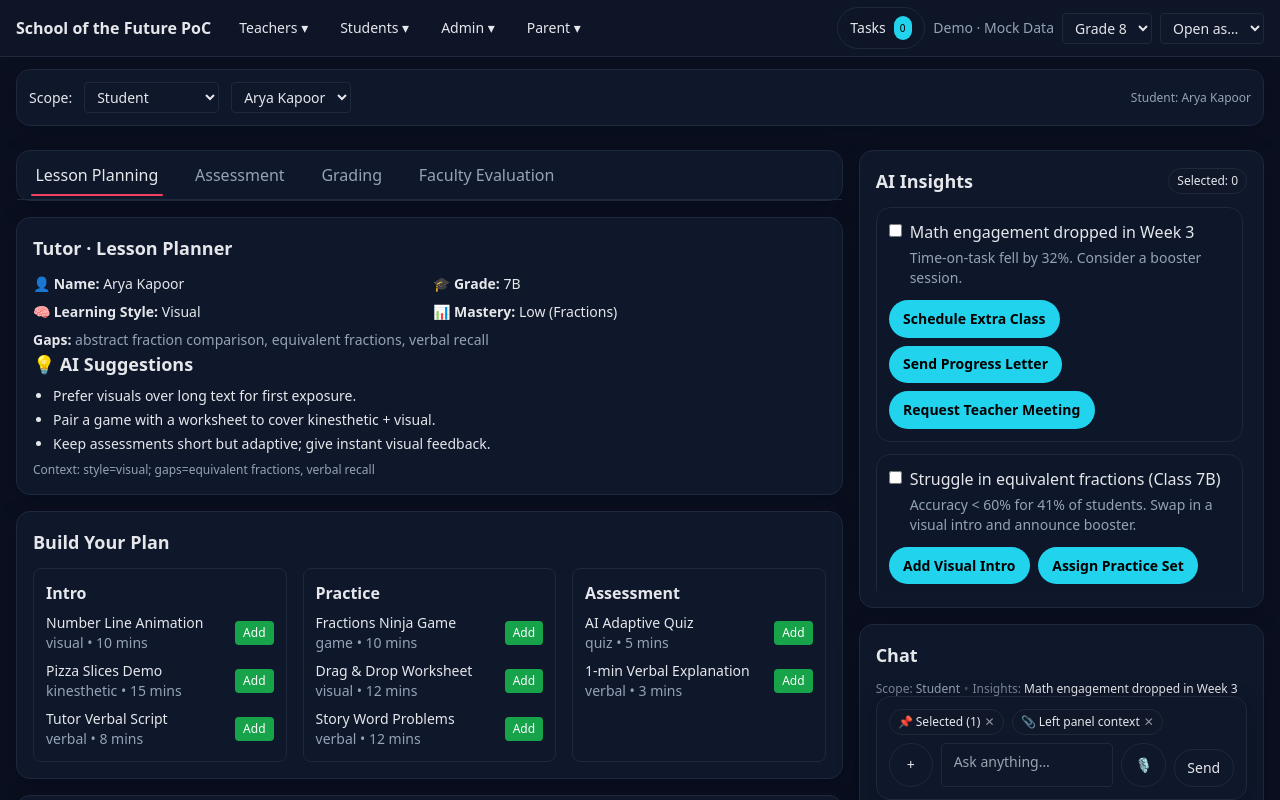
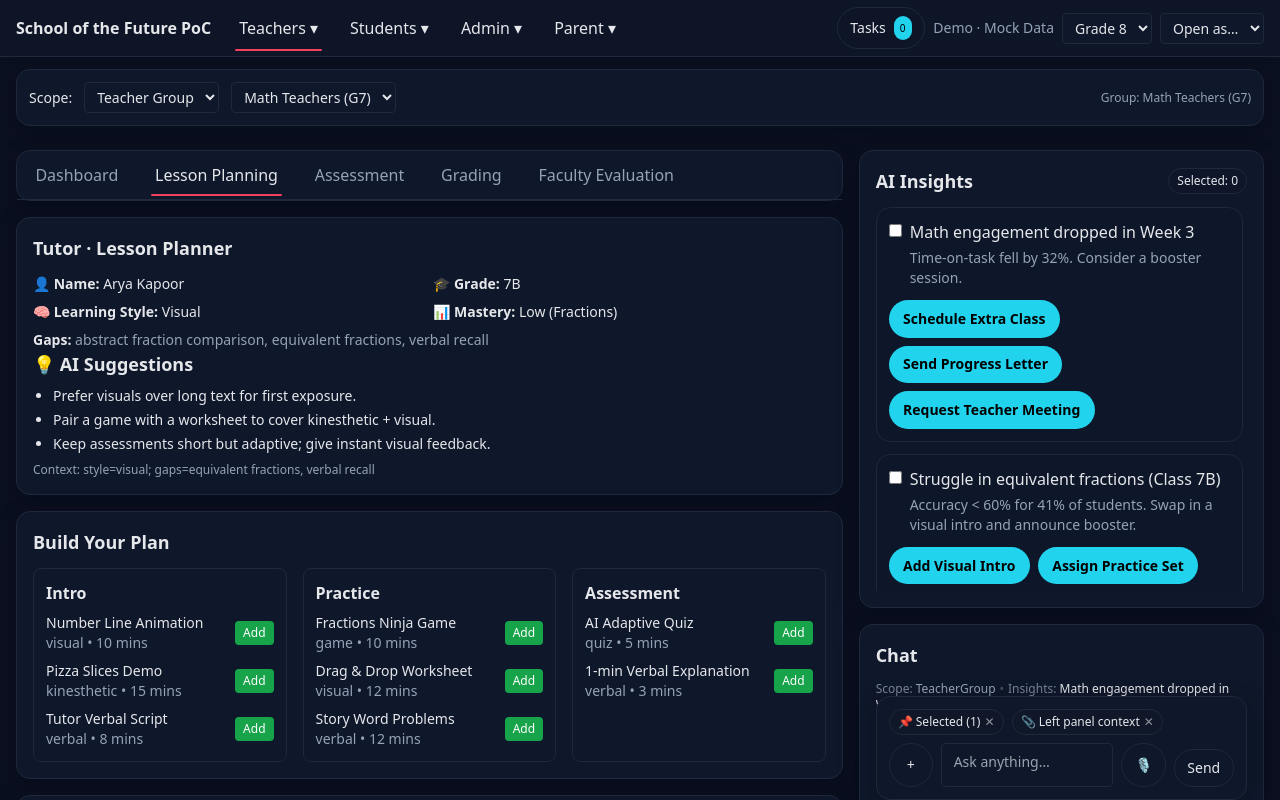
Before and after one commit to dullbrowny/sotf-tutor-planner, a React (Vite) app: page /#/teachers/lesson-planning in a window 1280 px wide. Shown: the top 800 px of the page. Built offline with nearby package versions, Linux system fonts and the light colour scheme.

Commit message:
ux(nav+scope): underline active stakeholder in top nav; auto-sync Scope with section (teachers/students/admin/parent)

```diff
--- a/src/App.jsx
+++ b/src/App.jsx
@@ -1,47 +1,50 @@
 import { ScopeProvider, useScope } from './context/ScopeProvider'
 import Shell from './layouts/Shell'
-import { Card } from './ui/Card'
+import ModuleSwitcher from './components/ModuleSwitcher'
 import InsightsRail from './components/InsightsRail'
 import ChatPanel from './components/ChatPanel'
 import ClassFeedCard from './components/ClassFeedCard'
-import ModuleSwitcher from './components/ModuleSwitcher'
 import insights from './data/insights'
 import { dispatchAction } from './agents/dispatcher'
-import { useState } from 'react'
+import { useEffect, useState } from 'react'
 import { useHashRoute } from './router/useHashRoute'
+import { Card } from './ui/Card'
 
-// Planner bits
+// Teachers: dashboard + planner bits
+import TeachersDashboard from './pages/teachers/Dashboard'
 import StudentProfile from './components/StudentProfile'
 import LessonBlockPicker from './components/LessonBlockPicker'
 import PlanPreview from './components/PlanPreview'
 import AITipsPanel from './components/AITipsPanel'
 
-// Pages
+// Teachers pages
 import LessonPlanning from './pages/teachers/LessonPlanning'
 import Assessment from './pages/teachers/Assessment'
 import Grading from './pages/teachers/Grading'
 import FacultyEval from './pages/teachers/FacultyEval'
+
+// Students pages
 import TutorPlan from './pages/students/TutorPlan'
 import Practice from './pages/students/Practice'
 import StudentDash from './pages/students/Dashboard'
+
+// Admin pages
 import AdminOverview from './pages/admin/Overview'
 import Predictive from './pages/admin/Predictive'
+
+// Parent pages
 import ParentPortal from './pages/parent/Portal'
 import ParentComms from './pages/parent/Comms'
 
 function RightRail({ selected, onToggle, onClear }) {
-  const { scope } = useScope()
-
-  const doAction = async (ins, action) => {
-    const task = await dispatchAction(scope, action)
+  const doAction = async (_ins, action) => {
+    const task = await dispatchAction({}, action)
     alert(`✅ Action queued: ${action.label}\nTask: ${task.id}`)
   }
-
   const doBulkAction = async (insightsArr, action) => {
-    for (const ins of insightsArr) { await dispatchAction(scope, action) }
+    for (const _ of insightsArr) await dispatchAction({}, action)
     alert(`✅ Applied "${action.label}" to ${insightsArr.length} selected insights`)
   }
-
   return (
     <>
       <InsightsRail
@@ -53,21 +56,21 @@ function RightRail({ selected, onToggle, onClear }) {
         onBulkAction={doBulkAction}
       />
       <ChatPanel selectedInsights={selected.length ? selected : [insights[0]]} onAction={doAction} />
-      {scope.kind === 'class' && <ClassFeedCard classId={scope.classId} />}
+      <ClassFeedCard classId="7B" />
     </>
   )
 }
 
 function TeachersLessonPlanner() {
   const [plan, setPlan] = useState({ intro: [], practice: [], assessment: [] })
-  const onAdd = (stage, item) => setPlan(prev => prev[stage].some(x => x.id === item.id) ? prev : ({ ...prev, [stage]: [...prev[stage], item] }))
-  const onRemove = (stage, id) => setPlan(prev => ({ ...prev, [stage]: prev[stage].filter(x => x.id !== id) }))
+  const onAdd = (stage, item) => setPlan(p => p[stage].some(x=>x.id===item.id)?p:{...p,[stage]:[...p[stage],item]})
+  const onRemove = (stage, id) => setPlan(p => ({...p,[stage]:p[stage].filter(x=>x.id!==id)}))
   const onSend = () => alert('Lesson sent to student!\n' + JSON.stringify(plan, null, 2))
   return (
     <>
       <Card title="Tutor · Lesson Planner">
         <StudentProfile />
-        <AITipsPanel style="visual" gaps={['equivalent fractions', 'verbal recall']} />
+        <AITipsPanel style="visual" gaps={['equivalent fractions','verbal recall']} />
       </Card>
       <LessonBlockPicker onAdd={onAdd} />
       <PlanPreview plan={plan} onRemove={onRemove} />
@@ -80,22 +83,49 @@ function TeachersLessonPlanner() {
 }
 
 function MainArea() {
-  const { path } = useHashRoute()
+  const { path } = useHashRoute('/teachers/dashboard')
   const [selected, setSelected] = useState([])
+  const { scope, setScope, Directory } = useScope()
+
+  // Derive top section from hash route
+  const section = path.split('/').filter(Boolean)[0] || 'teachers'
+
+  // Auto-sync Scope with top section
+  useEffect(() => {
+    const desiredKind =
+      section === 'teachers' ? 'teacherGroup' :
+      section === 'students' ? 'student' :
+      section === 'admin'    ? 'school' :
+      section === 'parent'   ? 'parentGroup' : 'school'
+
+    if (scope.kind === desiredKind) return
+
+    if (desiredKind === 'student') {
+      setScope({ kind: 'student', studentId: (Directory.students[0] || {}).id })
+    } else if (desiredKind === 'teacherGroup') {
+      setScope({ kind: 'teacherGroup', groupId: (Directory.teacherGroups[0] || {}).id })
+    } else if (desiredKind === 'parentGroup') {
+      setScope({ kind: 'parentGroup', groupId: (Directory.parentGroups[0] || {}).id })
+    } else {
+      setScope({ kind: 'school' })
+    }
+  // eslint-disable-next-line react-hooks/exhaustive-deps
+  }, [section])
+
   const onToggle = (ins) => setSelected(prev => prev.some(x=>x.id===ins.id) ? prev.filter(x=>x.id!==ins.id) : [...prev, ins])
   const onClear = () => setSelected([])
 
-  // Which stakeholder menu to render
   const teacherMenu = [
+    { label: 'Dashboard', href: '/teachers/dashboard' },
     { label: 'Lesson Planning', href: '/teachers/lesson-planning' },
     { label: 'Assessment', href: '/teachers/assessment' },
     { label: 'Grading', href: '/teachers/grading' },
     { label: 'Faculty Evaluation', href: '/teachers/faculty-eval' },
   ]
   const studentMenu = [
+    { label: 'Dashboard', href: '/students/dashboard' },
     { label: 'Tutor Plan', href: '/students/tutor-plan' },
     { label: 'Practice', href: '/students/practice' },
-    { label: 'Dashboard', href: '/students/dashboard' },
   ]
   const adminMenu = [
     { label: 'Overview', href: '/admin/overview' },
@@ -111,15 +141,20 @@ function MainArea() {
   else if (path.startsWith('/admin')) menu = adminMenu
   else if (path.startsWith('/parent')) menu = parentMenu
 
-  let page = <TeachersLessonPlanner />
-  if (path === '/teachers/assessment') page = <Assessment />
+  let page = <TeachersDashboard />
+  if (path === '/teachers/lesson-planning') page = <TeachersLessonPlanner />
+  else if (path === '/teachers/assessment') page = <Assessment />
   else if (path === '/teachers/grading') page = <Grading />
   else if (path === '/teachers/faculty-eval') page = <FacultyEval />
+  else if (path === '/teachers/dashboard') page = <TeachersDashboard />
+
   else if (path === '/students/tutor-plan') page = <TutorPlan />
   else if (path === '/students/practice') page = <Practice />
   else if (path === '/students/dashboard') page = <StudentDash />
+
   else if (path === '/admin/overview') page = <AdminOverview />
   else if (path === '/admin/predictive') page = <Predictive />
+
   else if (path === '/parent/portal') page = <ParentPortal />
   else if (path === '/parent/comms') page = <ParentComms />
 
--- a/src/components/StakeholderNav.jsx
+++ b/src/components/StakeholderNav.jsx
@@ -1,32 +1,51 @@
+import { useEffect, useState } from 'react'
+
 const groups = [
-  { label: 'Teachers', items: [
+  { key: 'teachers', label: 'Teachers', items: [
     { label: 'Dashboard', href: '/teachers/dashboard' },
     { label: 'Lesson Planning', href: '/teachers/lesson-planning' },
     { label: 'Assessment', href: '/teachers/assessment' },
     { label: 'Grading', href: '/teachers/grading' },
     { label: 'Faculty Evaluation', href: '/teachers/faculty-eval' },
   ]},
-  { label: 'Students', items: [
+  { key: 'students', label: 'Students', items: [
     { label: 'Dashboard', href: '/students/dashboard' },
     { label: 'Tutor Plan (Micro)', href: '/students/tutor-plan' },
     { label: 'Practice', href: '/students/practice' },
   ]},
-  { label: 'Admin', items: [
+  { key: 'admin', label: 'Admin', items: [
     { label: 'Overview', href: '/admin/overview' },
     { label: 'Predictive Analytics', href: '/admin/predictive' },
   ]},
-  { label: 'Parent', items: [
+  { key: 'parent', label: 'Parent', items: [
     { label: 'Portal', href: '/parent/portal' },
     { label: 'Communications', href: '/parent/comms' },
   ]},
 ]
 
+function getSectionFromHash() {
+  const h = (window.location.hash || '#/').slice(1) // '/teachers/...'
+  const seg = h.split('/').filter(Boolean)[0] || 'teachers'
+  return seg
+}
+
 export default function StakeholderNav() {
+  const [activeSection, setActiveSection] = useState(getSectionFromHash())
+
+  useEffect(() => {
+    const onHash = () => setActiveSection(getSectionFromHash())
+    window.addEventListener('hashchange', onHash)
+    return () => window.removeEventListener('hashchange', onHash)
+  }, [])
+
   return (
-    <nav className="flex gap-2 text-sm">
-      {groups.map(g => (
-        <div key={g.label} className="relative group">
-          <a href={`#${g.items[0].href}`} className="px-3 py-1.5 rounded hover:bg-card text-text">
+    <nav className="topnav">
+      {groups.map(g => {
+        const isActive = activeSection === g.key
+        return (
+          <div key={g.key} className="relative group">
+            <a href={`#${g.items[0].href}`}
+               className={`topnav-link ${isActive ? 'active' : ''}`}>
               {g.label} ▾
             </a>
             <div className="absolute hidden group-hover:block mt-1 w-56 card p-2">
@@ -38,7 +57,8 @@ export default function StakeholderNav() {
               ))}
             </div>
           </div>
-      ))}
+        )
+      })}
     </nav>
   )
 }
--- a/src/styles/theme.css
+++ b/src/styles/theme.css
@@ -59,3 +59,15 @@
   position: absolute; left: 10px; right: 10px; bottom: -1px;
   height: 2px; background: var(--accent-attn); border-radius: 2px;
 }
+
+/* Top-level stakeholder nav underline */
+.topnav { display:flex; gap:.5rem; }
+.topnav-link {
+  position:relative; padding:.4rem .75rem; border-radius:8px;
+  color: var(--text);
+}
+.topnav-link:hover { background: rgba(255,255,255,.04); }
+.topnav-link.active::after{
+  content:""; position:absolute; left:8px; right:8px; bottom:-6px;
+  height: 2px; background: var(--accent-attn); border-radius:2px;
+}
```
Lines whose indentation alone changed are shown as unchanged.
